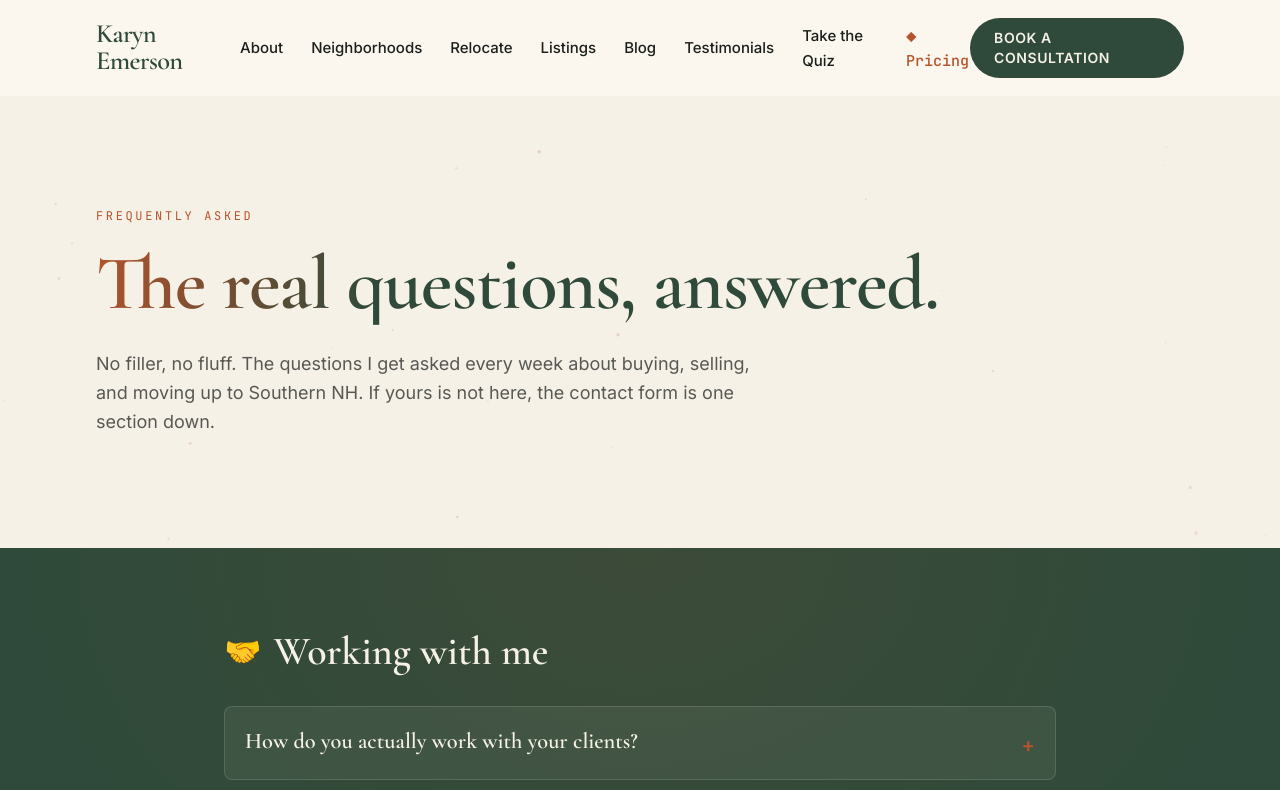
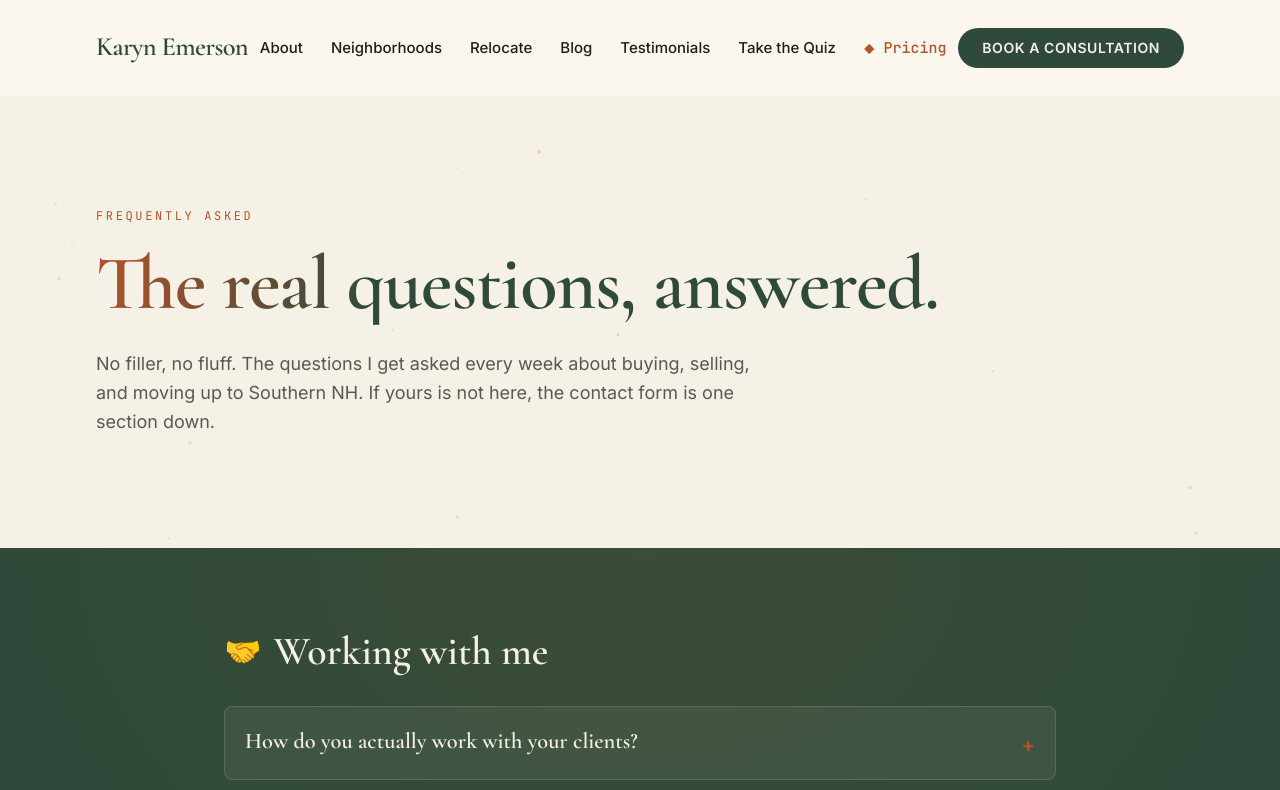
Before and after one commit to tonyrosa777-ops/karyn-emerson, a Next.js app in the folder karyn-emerson/: page /faq in a window 1280 px wide. Shown: the top 790 px of the page. Built offline with nearby package versions, Linux system fonts and the light colour scheme; no server answers.

Commit message:
chore(nav): remove Listings from nav + sitemap

```diff
--- a/karyn-emerson/src/app/sitemap.ts
+++ b/karyn-emerson/src/app/sitemap.ts
@@ -2,7 +2,7 @@
 // sitemap.ts — Next.js 15+ App Router sitemap
 // Spec: CLAUDE.md Page Wiring Rule + SEO Rule
 // Includes: current nav routes + planned routes + service area neighborhoods
-//           + legal stubs. /listings priority lowered to 0.5 (IDX pending).
+//           + legal stubs.
 // =============================================================================
 
 import type { MetadataRoute } from "next";
@@ -29,7 +29,6 @@ export default function sitemap(): MetadataRoute.Sitemap {
     { path: "/about", priority: 0.8 },
     { path: "/neighborhoods", priority: 0.9 },
     { path: "/relocate", priority: 0.9 },
-    { path: "/listings", priority: 0.5 }, // IDX pending — de-prioritized
     { path: "/services", priority: 0.8 },
     { path: "/blog", priority: 0.7 },
     { path: "/testimonials", priority: 0.7 },
@@ -47,7 +46,7 @@ export default function sitemap(): MetadataRoute.Sitemap {
     ({ path, priority }) => ({
       url: `${BASE_URL}${path}`,
       lastModified,
-      changeFrequency: path === "/blog" || path === "/listings" ? "weekly" : "monthly",
+      changeFrequency: path === "/blog" ? "weekly" : "monthly",
       priority,
     })
   );
--- a/karyn-emerson/src/data/site.ts
+++ b/karyn-emerson/src/data/site.ts
@@ -113,7 +113,6 @@ export const siteConfig: SiteConfig = {
     { label: "About", href: "/about" },
     { label: "Neighborhoods", href: "/neighborhoods" },
     { label: "Relocate", href: "/relocate" },
-    { label: "Listings", href: "/listings" },
     { label: "Blog", href: "/blog" },
     { label: "Testimonials", href: "/testimonials" },
     { label: "Take the Quiz", href: "/quiz" },
```
